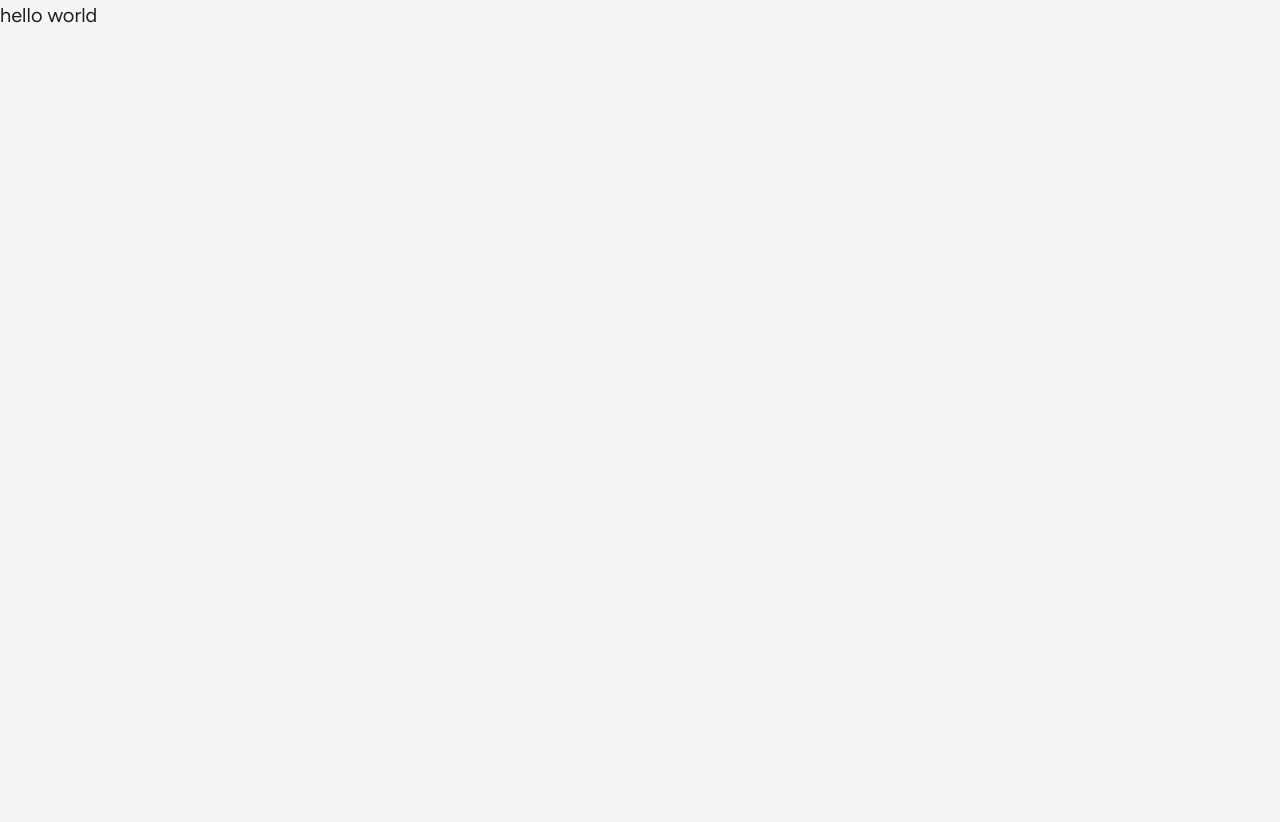
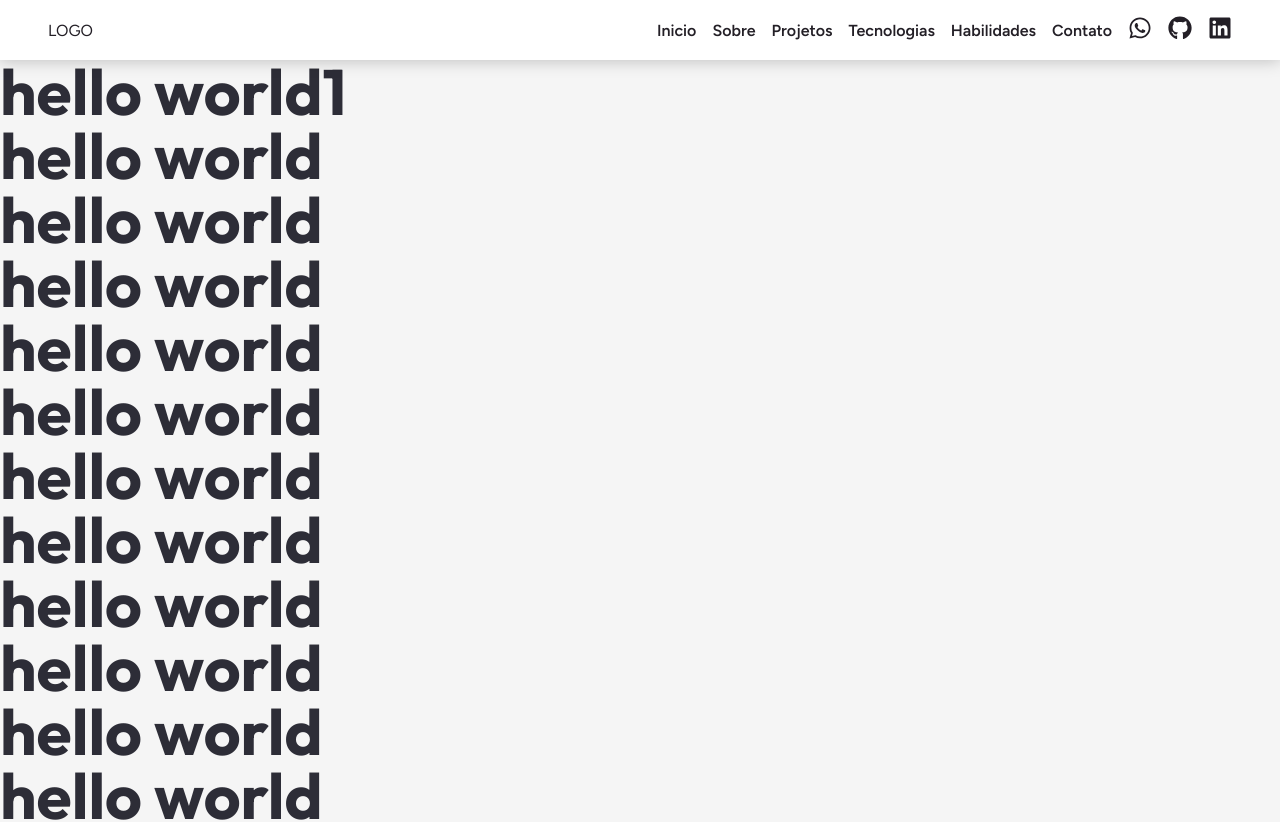
Before and after one commit to JaquesBoeno/Portfolio, a React (Vite) app: page / in a window 1280 px wide. Shown: the top 822 px of the page. Before the commit the page ends 800 px from the top, so only its background shows below. Built offline with nearby package versions, Linux system fonts and the light colour scheme.

Commit message:
feat(front-end): add the header

```diff
--- a/package.json
+++ b/package.json
@@ -12,6 +12,7 @@
   "dependencies": {
     "react": "^18.2.0",
     "react-dom": "^18.2.0",
+    "react-icons": "^4.12.0",
     "sass": "^1.69.6"
   },
   "devDependencies": {
--- a/src/App.tsx
+++ b/src/App.tsx
@@ -1,7 +1,26 @@
 import './App.scss'
+import { Header } from './components/Header'
 
 function App() {
-  return <p>hello world</p>
+  return (
+    <>
+      <Header />
+      <h1>hello world1</h1>
+      <h1>hello world</h1>
+      <h1>hello world</h1>
+      <h1>hello world</h1>
+      <h1>hello world</h1>
+      <h1>hello world</h1>
+      <h1>hello world</h1>
+      <h1>hello world</h1>
+      <h1>hello world</h1>
+      <h1>hello world</h1>
+      <h1>hello world</h1>
+      <h1>hello world</h1>
+      <h1>hello world</h1>
+      <h1>hello world</h1>
+    </>
+  )
 }
 
 export default App
--- /dev/null
+++ b/src/components/Header/index.tsx
@@ -0,0 +1,52 @@
+import React from 'react'
+import { FaGithub, FaLinkedin, FaWhatsapp } from 'react-icons/fa'
+import './styles.scss'
+
+const Header: React.FC = () => {
+  return (
+    <header>
+      <div className="container">
+        <div>LOGO</div>
+        <nav>
+          <ul>
+            <li>
+              <a href="#Home">Inicio</a>
+            </li>
+            <li>
+              <a href="#About">Sobre</a>
+            </li>
+            <li>
+              <a href="#Projects">Projetos</a>
+            </li>
+            <li>
+              <a href="#techs">Tecnologias</a>
+            </li>
+            <li>
+              <a href="#skills">Habilidades</a>
+            </li>
+            <li>
+              <a href="#Contact">Contato</a>
+            </li>
+            <li>
+              <a href="" target="_blank">
+                <FaWhatsapp />
+              </a>
+            </li>
+            <li>
+              <a href="https://github.com/JaquesBoeno" target="_blank">
+                <FaGithub />
+              </a>
+            </li>
+            <li>
+              <a href="https://linkedin.com/in/JaquesBoeno" target="_blank">
+                <FaLinkedin />
+              </a>
+            </li>
+          </ul>
+        </nav>
+      </div>
+    </header>
+  )
+}
+
+export { Header }
--- /dev/null
+++ b/src/components/Header/styles.scss
@@ -0,0 +1,33 @@
+header {
+  width: 100%;
+  background-color: var(--white);
+  padding: 1rem;
+  box-shadow: var(--box-shadow);
+  position: sticky;
+  z-index: 2;
+  top: 0;
+  left: 0;
+
+  .container {
+    display: flex;
+    align-items: center;
+    justify-content: space-between;
+
+    nav ul {
+      list-style: none;
+      display: flex;
+      align-items: center;
+      li {
+        margin-left: 1rem;
+        a {
+          font-weight: 600;
+          font-size: 1rem;
+          line-height: 1;
+          svg {
+            font-size: 1.5rem;
+          }
+        }
+      }
+    }
+  }
+}
--- a/src/global.scss
+++ b/src/global.scss
@@ -18,7 +18,7 @@
 
   --border-radius: 0.5rem;
   --transition-time: 200ms;
-  --drop-shadow: 0px 0px 16px rgba(0, 0, 0, 0.25);
+  --box-shadow: 0px 0px 16px rgba(0, 0, 0, 0.25);
 }
 
 @media (max-width: 1080px) {
```
Also changed, not shown: 1 other file (tests, documents, lock files or other folders).
